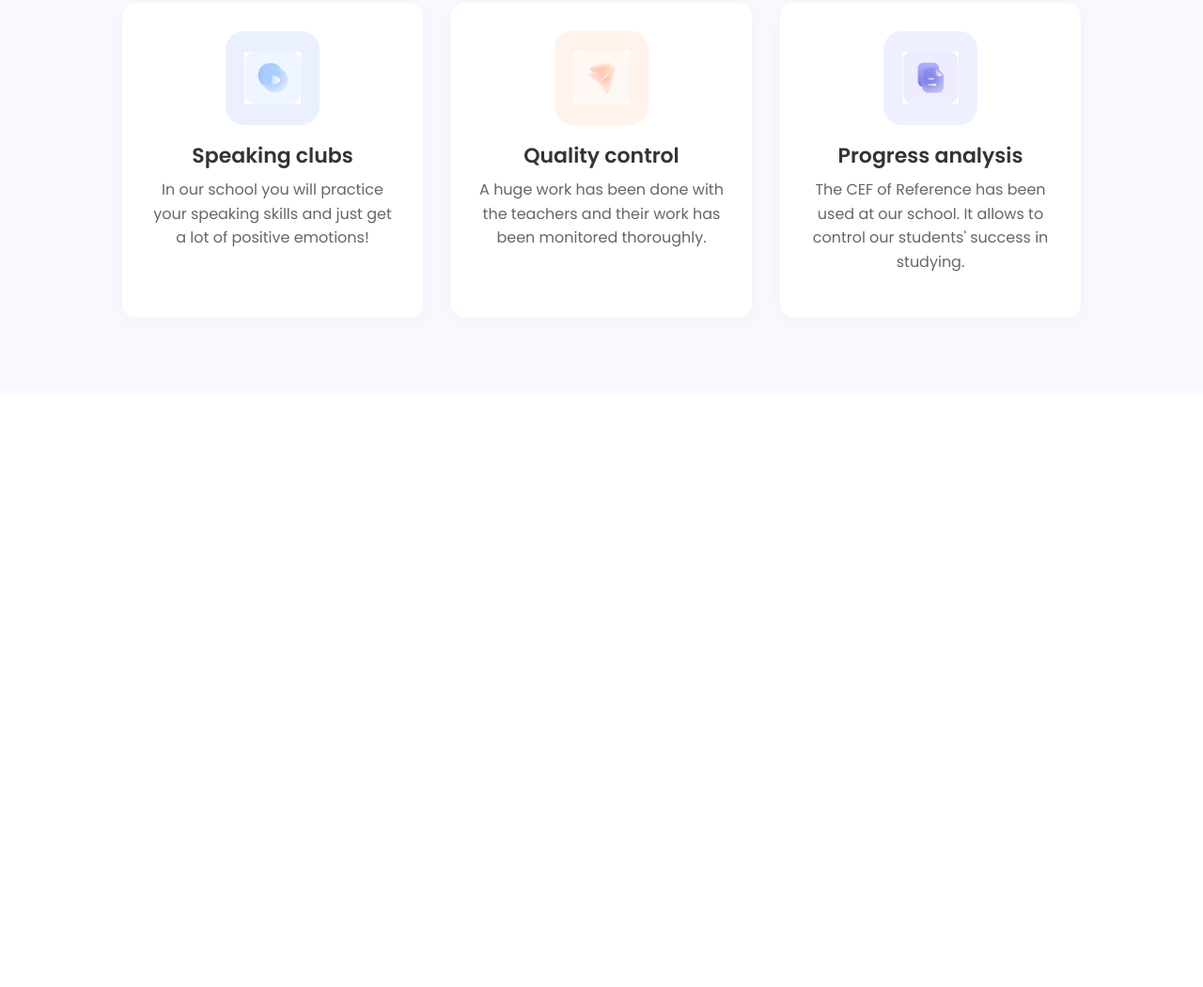
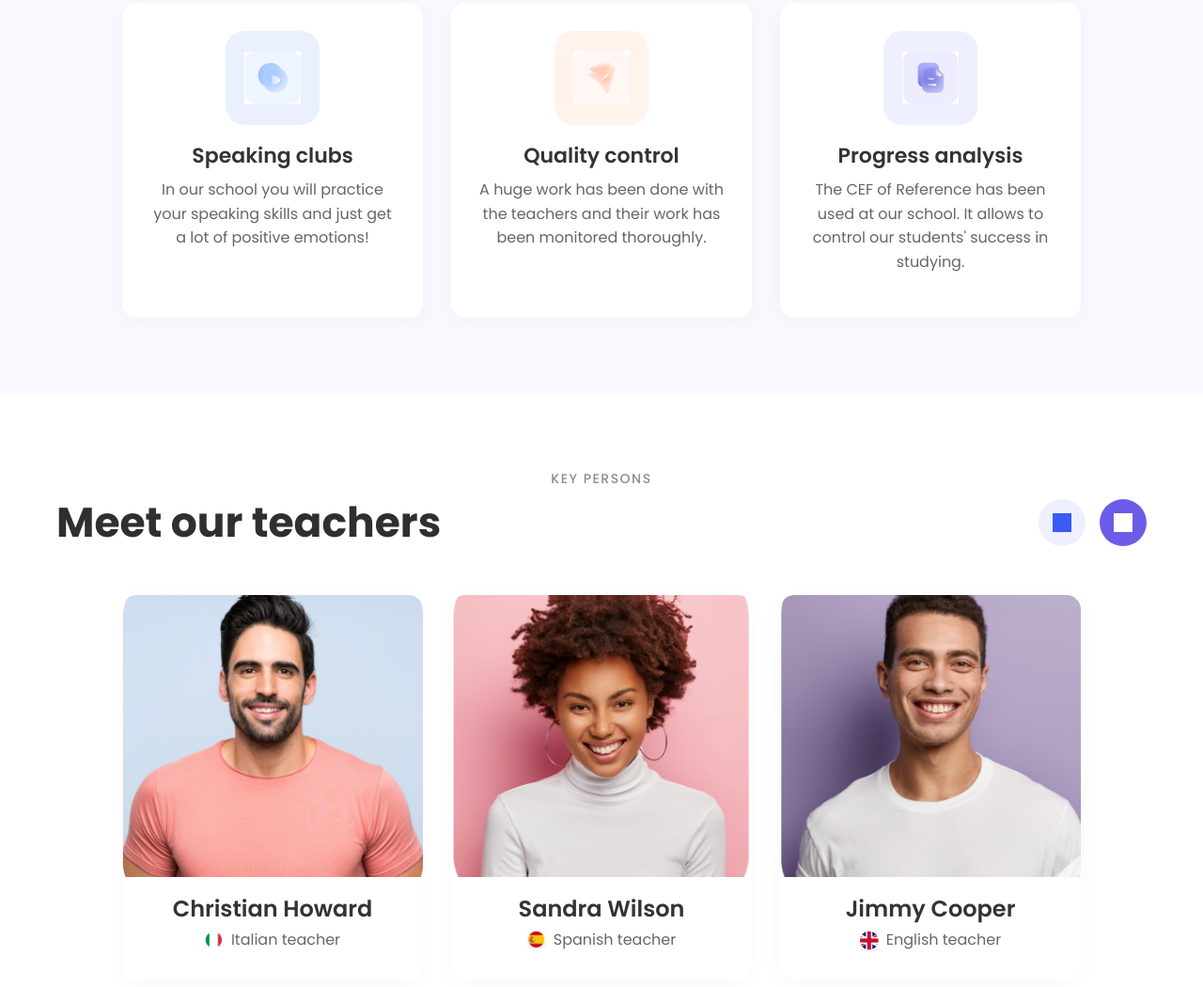
Before and after one commit to Dinnnn164/gulpik, a website: page index.html in a window 1280 px wide. Shown: the part 1024-2074 px from the top of the page at 94% size. Before the commit the page ends 1442 px from the top, so only its background shows below. Drawn offline with Linux system fonts and the light colour scheme; files whose address does not match are found by name.

Commit message:
teachers

```diff
--- a/index.html
+++ b/index.html
@@ -96,7 +96,7 @@
                 <div class="values__cards">
                     <div class="values__card">
                         <div class="values__card-icon values__card-icon--speaking-clubs">
-                            <img src="img/icons/1.png" >
+                            <img src="img/icons/1.png" alt="Іконка розмовних клубів">
                         </div>
                         <h3 class="values__card-title">Speaking clubs</h3>
                         <p class="values__card-description">In our school you will practice your speaking skills and just get a lot of positive emotions!</p>
@@ -104,7 +104,7 @@
 
                     <div class="values__card">
                         <div class="values__card-icon values__card-icon--quality-control">
-                            <img src="img/icons/2.png" >
+                            <img src="img/icons/2.png" alt="Іконка контролю якості">
                         </div>
                         <h3 class="values__card-title">Quality control</h3>
                         <p class="values__card-description">A huge work has been done with the teachers and their work has been monitored thoroughly.</p>
@@ -112,10 +112,65 @@
 
                     <div class="values__card">
                         <div class="values__card-icon values__card-icon--progress-analysis">
-                            <img src="img/icons/3.png">
+                            <img src="img/icons/3.png" alt="Іконка аналізу прогресу">
                         </div>
                         <h3 class="values__card-title">Progress analysis</h3>
                         <p class="values__card-description">The CEF of Reference has been used at our school. It allows to control our students' success in studying.</p>
+                    </div>
+                </div>
+            </div>
+        </section>
+
+
+
+
+        <section class="teachers">
+            <div class="container teachers__container">
+                <p class="teachers__subtitle">KEY PERSONS</p>
+                <div class="teachers__header">
+                    <h2 class="teachers__title">Meet our teachers</h2>
+                    <div class="teachers__navigation">
+                        <button class="teachers__nav-btn teachers__nav-btn--prev" aria-label="Previous teacher">
+                            <img src="img/left.png" >
+                        </button>
+                        <button class="teachers__nav-btn teachers__nav-btn--next" aria-label="Next teacher">
+                            <img src="img/right.png" >
+                        </button>
+                    </div>
+                </div>
+
+                <div class="teachers__list">
+                    <div class="teacher-card">
+                        <div class="teacher-card__image-wrapper teacher-card__image-wrapper--blue-bg">
+                            <img src="img/teachers/1.png" alt=" Christian Howard" class="teacher-card__image">
+                        </div>
+                        <h3 class="teacher-card__name">Christian Howard</h3>
+                        <p class="teacher-card__subject">
+                            <img src="img/flags/1.png"  class="teacher-card__flag">
+                            Italian teacher
+                        </p>
+                    </div>
+
+                    <div class="teacher-card">
+                        <div class="teacher-card__image-wrapper teacher-card__image-wrapper--pink-bg">
+                            <img src="img/teachers/2.png" alt="Sandra Wilson" class="teacher-card__image">
+                        </div>
+                        <h3 class="teacher-card__name">Sandra Wilson</h3>
+                        <p class="teacher-card__subject">
+                            <img src="img/flags/2.png" alt="Spanish flag" class="teacher-card__flag">
+                            Spanish teacher
+                        </p>
+                    </div>
+
+                    <div class="teacher-card">
+                        <div class="teacher-card__image-wrapper teacher-card__image-wrapper--purple-bg">
+                            <img src="img/teachers/3.png" alt="Фото Jimmy Cooper" class="teacher-card__image">
+                        </div>
+                        <h3 class="teacher-card__name">Jimmy Cooper</h3>
+                        <p class="teacher-card__subject">
+                            <img src="img/flags/3.png" alt="UK flag" class="teacher-card__flag">
+                            English teacher
+                        </p>
                     </div>
                 </div>
             </div>
--- /dev/null
+++ b/src/scss/sections/_teachers.scss
@@ -0,0 +1,165 @@
+
+.teachers {
+    padding: 80px 0;
+    background-color: #fff;
+}
+
+
+
+.teachers__subtitle {
+    font-size: 14px;
+    font-weight: 500;
+    color: #8C8C8C;
+    text-transform: uppercase;
+    letter-spacing: 1.5px;
+    margin-bottom: 10px;
+    text-align: center;
+}
+
+.teachers__header {
+    display: flex;
+    justify-content: space-between;
+    align-items: center;
+    margin-bottom: 50px;
+
+    @media (max-width: 768px) {
+        flex-direction: column;
+        align-items: flex-start;
+        margin-bottom: 30px;
+    }
+}
+
+.teachers__title {
+    font-size: 44px;
+    font-weight: 700;
+    color: #2F2F2F;
+    margin-bottom: 0;
+
+    @media (max-width: 768px) {
+        font-size: 36px;
+        margin-bottom: 20px;
+    }
+}
+
+.teachers__navigation {
+    display: flex;
+    gap: 15px;
+
+    @media (max-width: 768px) {
+        width: 100%;
+        justify-content: flex-end;
+    }
+}
+
+.teachers__nav-btn {
+    width: 50px;
+    height: 50px;
+    border-radius: 50%;
+    background-color: #EEF0FF;
+    border: none;
+    display: flex;
+    justify-content: center;
+    align-items: center;
+    cursor: pointer;
+    transition: background-color 0.3s ease;
+    flex-shrink: 0;
+
+    img {
+        width: 20px;
+        height: 20px;
+        filter: brightness(0) saturate(100%) invert(26%) sepia(87%) saturate(2035%) hue-rotate(222deg) brightness(98%) contrast(95%); /* Колір стрілки #6C5CE7 */
+    }
+
+    &:hover {
+        background-color: #6C5CE7;
+        img {
+            filter: brightness(0) invert(1);
+        }
+    }
+}
+
+.teachers__nav-btn--next {
+    background-color: #6C5CE7;
+    img {
+        filter: brightness(0) invert(1);
+    }
+}
+
+.teachers__list {
+    display: flex;
+    justify-content: center;
+    gap: 30px;
+    flex-wrap: wrap;
+}
+
+.teacher-card {
+    flex: 0 1 320px;
+    background-color: #fff;
+    border-radius: 15px;
+    overflow: hidden;
+    text-align: center;
+    box-shadow: 0 4px 20px rgba(0, 0, 0, 0.03);
+    transition: transform 0.3s ease;
+
+    &:hover {
+        transform: translateY(-5px);
+    }
+
+    @media (max-width: 992px) {
+        flex: 0 1 calc(50% - 15px);
+    }
+    @media (max-width: 600px) {
+        flex: 0 1 100%;
+    }
+}
+
+.teacher-card__image-wrapper {
+    height: 300px;
+    border-radius: 15px 15px 0 0;
+    overflow: hidden;
+    display: flex;
+    justify-content: center;
+    align-items: center;
+    margin-bottom: 20px;
+}
+
+.teacher-card__image {
+    width: 100%;
+    height: 100%;
+    object-fit: cover;
+}
+
+.teacher-card__image-wrapper--blue-bg {
+    background-color: #DFE8FF;
+}
+
+.teacher-card__image-wrapper--pink-bg {
+    background-color: #FFDFE1;
+}
+
+.teacher-card__image-wrapper--purple-bg {
+    background-color: #E6E0FF;
+}
+
+.teacher-card__name {
+    font-size: 24px;
+    font-weight: 600;
+    color: #333;
+    margin-bottom: 5px;
+}
+
+.teacher-card__subject {
+    font-size: 16px;
+    color: #666;
+    margin-bottom: 30px;
+    display: flex;
+    justify-content: center;
+    align-items: center;
+    gap: 8px;
+}
+
+.teacher-card__flag {
+    width: 20px;
+    height: auto;
+    object-fit: contain;
+}
--- a/src/scss/style.scss
+++ b/src/scss/style.scss
@@ -18,3 +18,4 @@
 
 @import 'sections/_hero';
 @import 'sections/_values';
+@import 'sections/_teachers';
```
Also changed, not shown: dist/css/style.css, dist/css/style.scss, img/flags/1.png (added), img/flags/2.png (added), img/flags/3.png (added), img/left.png (added), img/right.png (added), img/teachers/1.png (added), img/teachers/2.png (added), img/teachers/3.png (added).
